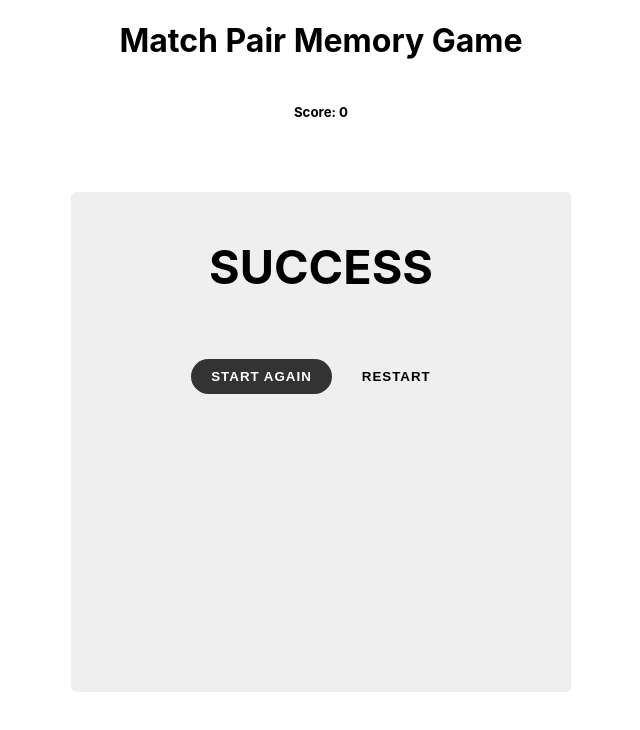
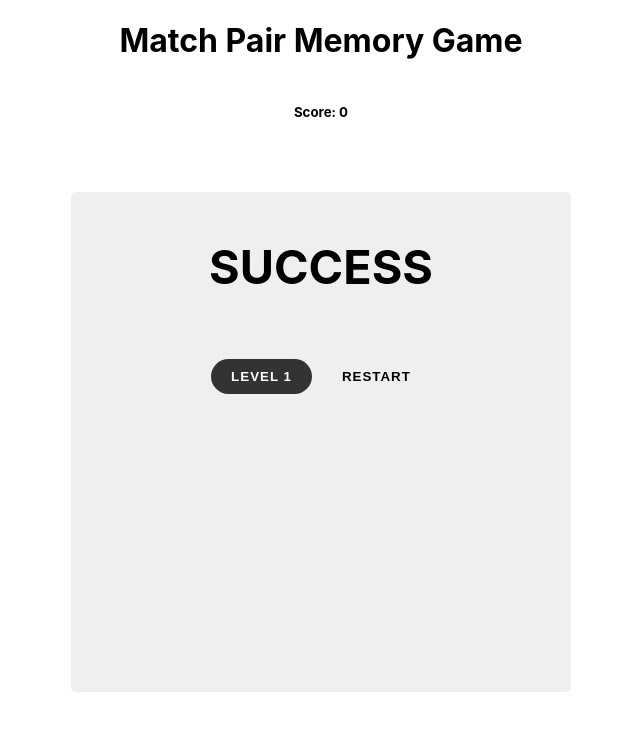
Before and after one commit to PavanKumarPatruni/Match-Pair-Memory-Game, a React (Create React App) app: page / in a window 1280 px wide. Shown: the top 730 px of the page, without its empty margins (319-959 px from the left). Built offline with nearby package versions, Linux system fonts and the light colour scheme.

Commit message:
first commit

```diff
--- a/src/App.js
+++ b/src/App.js
@@ -295,7 +295,7 @@ class App extends Component {
     if (level === 1) {
       levelUpComponent = <button className="button-class level-up" onClick={() => this.onLevelUp()}>Level Up</button>
     } else {
-      levelUpComponent = <button className="button-class level-up" onClick={() => this.onLevelDown()}>Start Again</button>
+      levelUpComponent = <button className="button-class level-up" onClick={() => this.onLevelDown()}>Level 1</button>
     }
 
     if (!start) {
```
